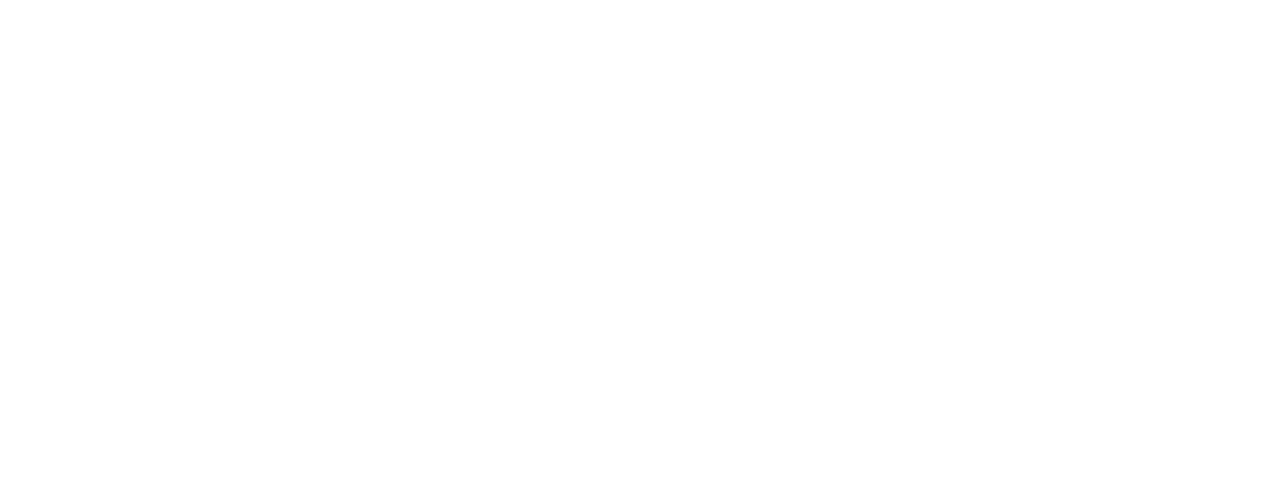
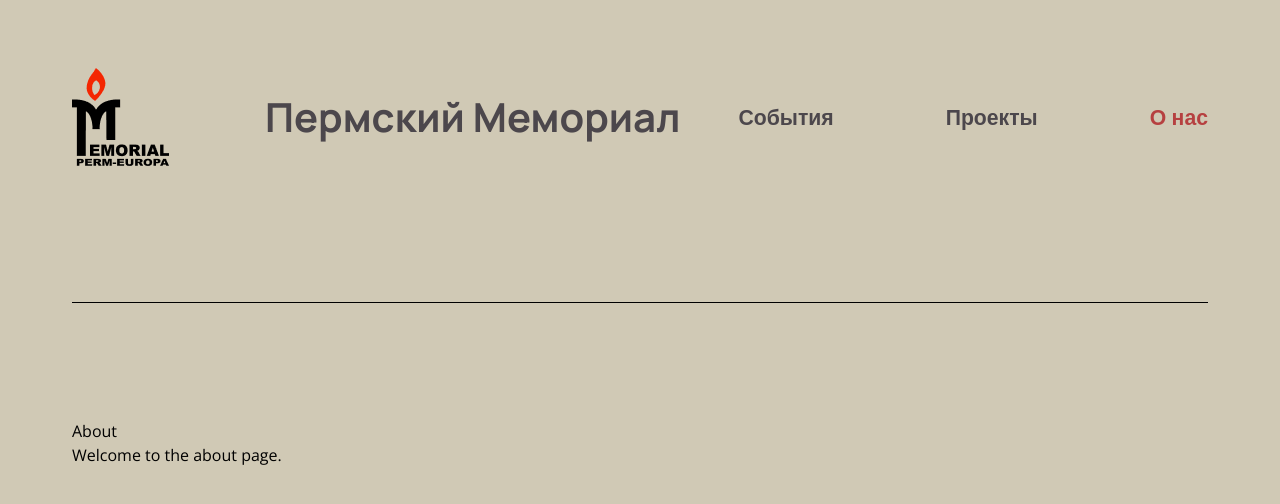
Before and after one commit to glebstrunnikov/pmem-front, a Nuxt app: page /about in a window 1280 px wide. Before the commit this address had no page. Shown: the top 504 px of the page. Built offline with nearby package versions, Linux system fonts and the light colour scheme.

Commit message:
some basic ui, header and pages

```diff
--- a/app/assets/css/tailwind.css
+++ b/app/assets/css/tailwind.css
@@ -2,10 +2,25 @@
 
 @theme {
   --color-tomato: #ff5733;
+
+  --color-background: rgb(208, 201, 181);
+  --color-primary: rgb(76, 71, 76);
+  --color-primary-active: rgb(182, 64, 64);
+
+  --font-sans: "Open Sans", sans-serif;
+  --font-title: "Manrope", sans-serif;
 }
 @layer component {
   .text-title-xl {
-    font-size: 32px;
+    font-size: 40px;
+    font-weight: 700;
+  }
+  .text-title-m {
+    font-size: 24px;
+    font-weight: 600;
+  }
+  .text-title-m {
+    font-size: 21.19px;
     font-weight: 600;
   }
 }
--- /dev/null
+++ b/app/components/Header.vue
@@ -0,0 +1,39 @@
+<script setup lang="ts">
+  import logo from "~/assets/images/logo.png";
+  const route = useRoute();
+  const isActive = (path: string) => {
+    const segments = route.fullPath.split("/");
+    return segments[1] === path;
+  };
+  const isMain = () => {
+    route.fullPath === "/" || route.fullPath === "/index";
+  };
+</script>
+
+<template>
+  <div class="w-full flex justify-between items-center">
+    <div class="flex items-center">
+      <img class="mr-24" :src="logo" alt="" />
+      <div class="font-title text-title-xl text-primary">Пермский Мемориал</div>
+    </div>
+    <div>
+      <div class="flex items-center gap-28">
+        <UiBaseButton
+          label="События"
+          :type="
+            isActive('posts') || isMain() ? 'transparent-active' : 'transparent'
+          "
+        />
+        <UiBaseButton
+          label="Проекты"
+          :type="isActive('projects') ? 'transparent-active' : 'transparent'"
+        />
+        <UiBaseButton
+          label="О нас"
+          :type="isActive('about') ? 'transparent-active' : 'transparent'"
+        />
+      </div>
+    </div>
+  </div>
+  <div class="mt-34 mb-29 h-[1px] w-full bg-black"></div>
+</template>
--- /dev/null
+++ b/app/components/ui/BaseButton.vue
@@ -0,0 +1,21 @@
+<script setup lang="ts">
+  const props = defineProps<{
+    label: string;
+    type: "transparent" | "transparent-active";
+  }>();
+  let styleClass;
+  switch (props.type) {
+    case "transparent":
+      styleClass = "bg-transparent text-title-m text-primary";
+      break;
+    case "transparent-active":
+      styleClass = "bg-transparent-active text-title-m text-primary-active";
+      break;
+    default:
+      styleClass = "";
+  }
+</script>
+
+<template>
+  <div class="cursor-pointer" :class="styleClass">{{ label }}</div>
+</template>
--- a/app/layouts/default.vue
+++ b/app/layouts/default.vue
@@ -1,5 +1,6 @@
 <template>
-  <div>
+  <div class="w-screen min-h-screen px-18 py-17 bg-background">
+    <Header />
     <slot />
   </div>
 </template>
--- /dev/null
+++ b/app/pages/about.vue
@@ -0,0 +1,10 @@
+<script setup lang="ts">
+  // Add your script logic here if needed
+</script>
+
+<template>
+  <div>
+    <h1>About</h1>
+    <p>Welcome to the about page.</p>
+  </div>
+</template>
--- a/app/pages/index.vue
+++ b/app/pages/index.vue
@@ -1,5 +1,5 @@
 <script setup lang="ts"></script>
 <template>
-  <div class="w-full h-full text-title-xl">Hello there</div>
+  <div class="w-full h-full text-title-xl">Пермский Мемориал</div>
   <div class="h-10 w-10 bg-tomato"></div>
 </template>
--- /dev/null
+++ b/app/pages/posts.vue
@@ -0,0 +1,10 @@
+<script setup lang="ts">
+  // Add your script logic here if needed
+</script>
+
+<template>
+  <div>
+    <h1>Posts</h1>
+    <p>Welcome to the posts page.</p>
+  </div>
+</template>
--- /dev/null
+++ b/app/pages/projects.vue
@@ -0,0 +1,10 @@
+<script setup lang="ts">
+  // Add your script logic here if needed
+</script>
+
+<template>
+  <div>
+    <h1>Projects</h1>
+    <p>Welcome to the projects page.</p>
+  </div>
+</template>
--- a/nuxt.config.ts
+++ b/nuxt.config.ts
@@ -3,6 +3,25 @@
 export default defineNuxtConfig({
   compatibilityDate: "2025-07-15",
   devtools: { enabled: true },
+  app: {
+    head: {
+      link: [
+        {
+          rel: "preconnect",
+          href: "https://fonts.googleapis.com",
+        },
+        {
+          rel: "preconnect",
+          href: "https://fonts.gstatic.com",
+          crossorigin: "",
+        },
+        {
+          rel: "stylesheet",
+          href: "https://fonts.googleapis.com/css2?family=Open+Sans:ital,wght@0,300;0,400;0,500;0,600;0,700;0,800;1,300;1,400;1,500;1,600;1,700;1,800&family=Manrope:wght@200;300;400;500;600;700;800&display=swap",
+        },
+      ],
+    },
+  },
   vite: {
     plugins: [tailwindcss()],
     server: {
@@ -14,7 +33,8 @@
   },
   css: ["~/assets/css/tailwind.css"],
   devServer: {
-    host: "0.0.0.0",
+    // host: 0.0.0.0,
+    host: "localhost",
     port: 3000,
     https: false,
   },
--- a/package.json
+++ b/package.json
@@ -10,6 +10,7 @@
     "postinstall": "nuxt prepare"
   },
   "dependencies": {
+    "@nuxtjs/google-fonts": "^3.2.0",
     "nuxt": "^4.0.1",
     "vue": "^3.5.17",
     "vue-router": "^4.5.1"
--- a/tailwind.config.js
+++ b/tailwind.config.js
@@ -1,6 +1,6 @@
 module.exports = {
   purge: [],
-  darkMode: false, // or 'media' or 'class'
+  darkMode: "class", // Enable class-based dark mode
   theme: {
     extend: {},
   },
@@ -8,4 +8,4 @@
     extend: {},
   },
   plugins: [],
-}
+};
```
Also changed, not shown: app/assets/images/logo.png (added), 1 other file (tests, documents, lock files or other folders).
